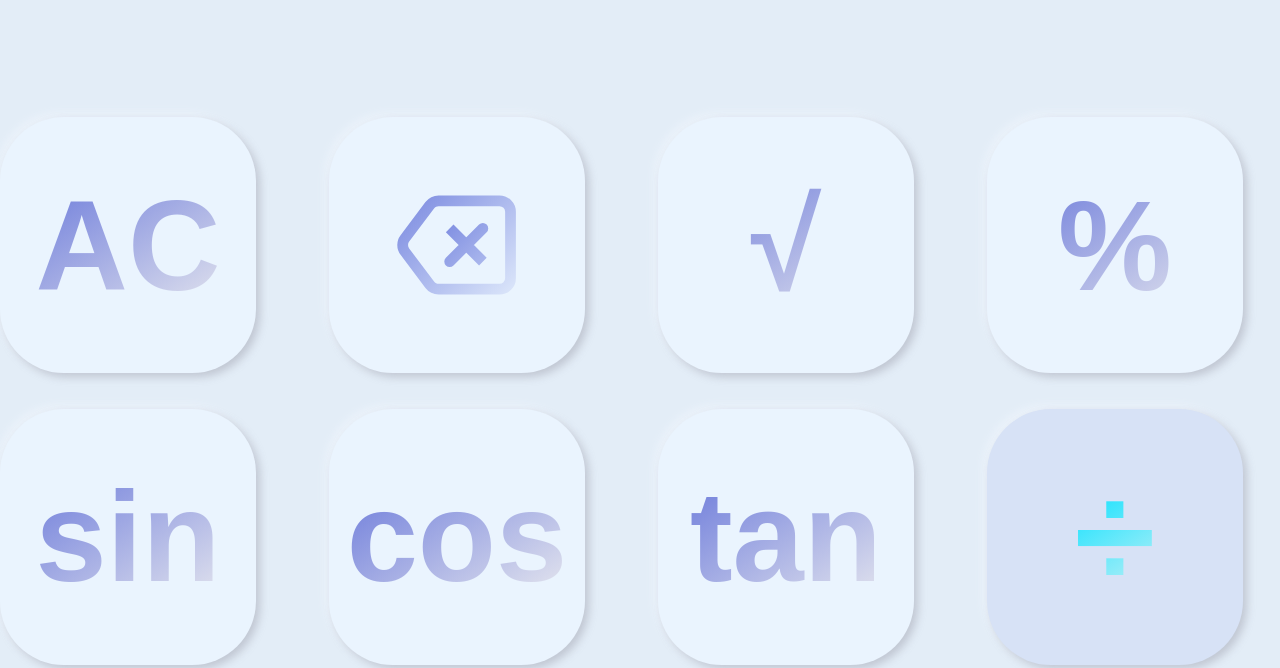
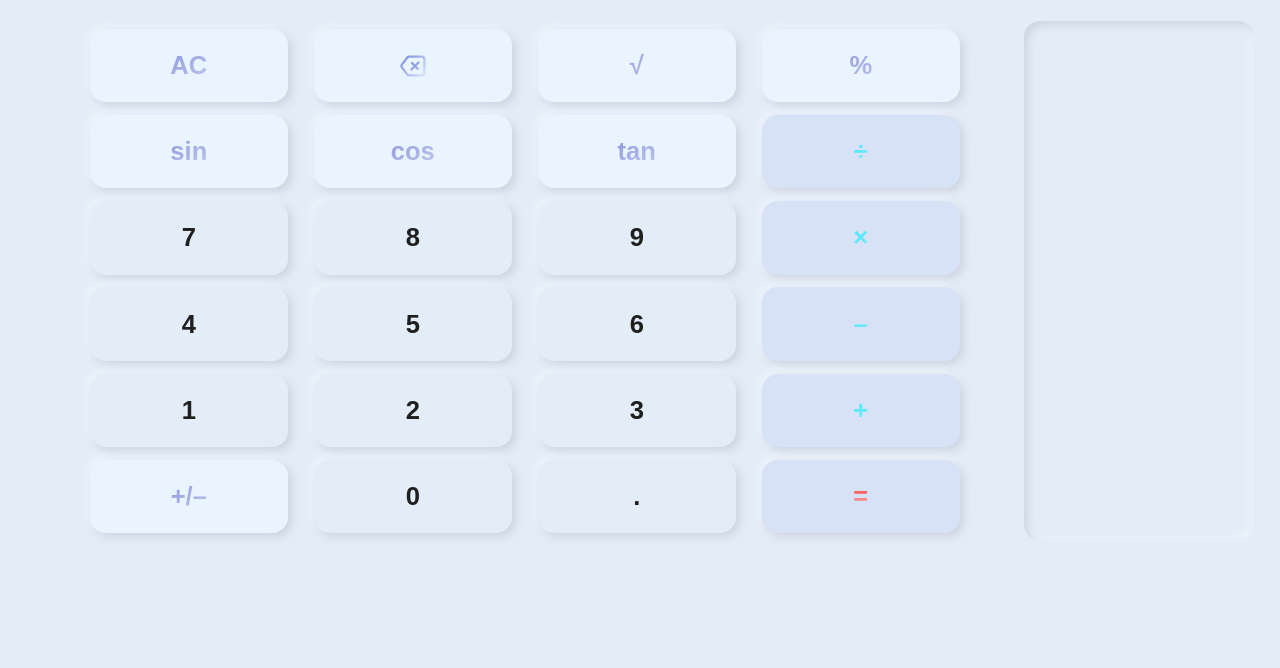
Before and after one commit to DaviAChagas/Calculator, a plain HTML site: page index.html in a window 1280 px wide. Shown: the part 203-871 px from the top of the page. After the commit the page ends 800 px from the top, so only its background shows below. Drawn offline with Linux system fonts and the light colour scheme; a web font is replaced by a local one.

Commit message:
Created new vars and desktop version

```diff
--- a/style.css
+++ b/style.css
@@ -1,16 +1,84 @@
+:root {
+    --whiteMode-bg: #E3EDF7;
+    --whiteMode-top: #EAF4FE;
+    --whiteMode-operation: #D7E2F6;
+}
+
+
 * {
     margin: 0;
  }
+
 
 body {
     height: 100vh;
     background: #E3EDF7;
 }
 
+
 .calculatorContainer {
     height: 100%;
     width: 100%;
 }
+
+li{
+    list-style: none
+}
+
+
+h1 {
+    background: #1F1F1F;
+    background-clip: text;
+    -webkit-background-clip: text;
+    color: transparent;
+    font-family: 'Mukta Mahee', sans-serif;
+}
+
+.viewPreviousOperations, .viewCurrentOperations {
+    font-family: 'Mulish', sans-serif;
+    overflow-y: scroll;
+
+}
+
+.topButton > h1 {
+    background-image:
+    linear-gradient(146.24deg, #6171D9 1.71%, rgba(240, 240, 240, 1) 99.92%);
+}
+
+.operationButton > h1 {
+        background-image:
+    linear-gradient(146.24deg, #00E0FF 25%,  rgba(244, 244, 244, 1) 87.54%);
+
+     }
+
+.equal > h1 {
+        background-image:
+         linear-gradient(173.96deg, #FF0000 3.79%, rgba(244, 244, 244, 1) 95.22%);
+    }
+
+
+.delete {
+        display: flex;
+        justify-content: center;
+        align-items: center;
+    }
+
+   /* Hide scrollbar for Chrome, Safari and Opera */
+.viewPreviousOperations::-webkit-scrollbar, .viewCurrentOperations::-webkit-scrollbar {
+    display: none;
+  }
+
+  /* Hide scrollbar for IE, Edge and Firefox */
+  .viewPreviousOperations, .viewCurrentOperations {
+    -ms-overflow-style: none;  /* IE and Edge */
+    scrollbar-width: none;  /* Firefox */
+  }
+
+@media only screen and (max-width: 700px) {
+
+.desktopOnly {
+        display: none;
+    }
 
 .viewPreviousOperations {
     height: 25%;
@@ -19,9 +87,6 @@ body {
     color: #696666;
 }
 
-li{
-    list-style: none
-}
 
 .viewCurrentOperations {
     height: 15%;
@@ -29,12 +94,6 @@ li{
     text-align: end;
     color: #1F1F1F;
 }
-
-.viewPreviousOperations, .viewCurrentOperations {
-    font-family: 'Mulish', sans-serif;
-    overflow-y: scroll;
-}
-
 
 .buttons {
     height: 60%;
@@ -77,37 +136,93 @@ button:hover {
 }
 
 h1 {
-    background: #1F1F1F;
     font-size: 10vw;
-    background-clip: text;
-    -webkit-background-clip: text;
-    color: transparent;
-    font-family: 'Mukta Mahee', sans-serif;
-}
-
-.topButton > h1 {
-background-image:
-linear-gradient(146.24deg, #6171D9 1.71%, rgba(240, 240, 240, 1) 99.92%);
-}
-
-.operationButton > h1 {
-    background-image:
-linear-gradient(146.24deg, #00E0FF 25%,  rgba(244, 244, 244, 1) 87.54%);
-font-size: 11.5vw;
-
- }
-
-.equal > h1 {
-    background-image:
-     linear-gradient(173.96deg, #FF0000 3.79%, rgba(244, 244, 244, 1) 95.22%);
-}
-
-.delete {
-    display: flex;
-    justify-content: center;
-    align-items: center;
 }
 
 .delete > img {
     width: 50%;
 }
+
+}
+
+
+@media only screen and (min-width: 700px) {
+
+.calculatorContainer {
+    display: grid;
+    grid-template-columns: 80vw 20vw;
+    grid-template-rows: 25vh 75vh;
+}
+
+.viewCurrentOperations {
+    grid-column: 1/2;
+    grid-row: 1/2;
+    margin: 0 5vw 0 6vw;
+    display: flex;
+    align-items: flex-end;
+    justify-content: end;
+    font-size: 2.8vw;
+}
+
+.viewPreviousOperations {
+    grid-column: 2/3;
+    grid-row: 2/3;
+    margin: 3vh 2vw 7vh 0;
+    padding: 1vh 1vw 1vh 1vw;
+
+    display: flex;
+    align-items: center;
+    flex-direction: column;
+    justify-content: flex-end;
+    font-size: 1.5vw;
+
+    box-shadow: inset 4px 4px 8px rgba(174, 174, 192, 0.4), inset -4px -4px 8px #ECF3FB;
+    border-radius: 16px;
+}
+
+.buttons {
+    grid-column: 1/2;
+    grid-row: 2/3;
+    display: grid;
+    grid-template-columns: repeat(4, 1fr);
+    grid-template-rows: repeat(6, 1fr);
+    margin: 3vh 3vw 7vh 5vw;
+    padding: 1vh 2vw 1vh 2vw;
+    grid-gap: 1vw 2vw;
+}
+
+button {
+border: none;
+border-radius: 16px;
+box-shadow: 4px 4px 8px rgba(174, 174, 192, 0.4), -4px -4px 8px #ECF3FB;
+}
+
+button:hover {
+    box-shadow: 4px 4px 17.5px rgba(174, 174, 192, 0.4), -4px -4px 17.5px #ECF3FB;
+}
+
+button:active {
+    box-shadow: inset 4px 4px 8px rgba(174, 174, 192, 0.4), inset -4px -4px 8px #ECF3FB;
+}
+
+.topButton {
+    background: var(--whiteMode-top);
+}
+
+.numberButton {
+    background-color: transparent;
+}
+
+.operationButton {
+    background: var(--whiteMode-operation);
+}
+
+h1 {
+    font-size: 2vw;
+}
+
+.delete > img {
+    width: 2vw;
+}
+
+}
```
